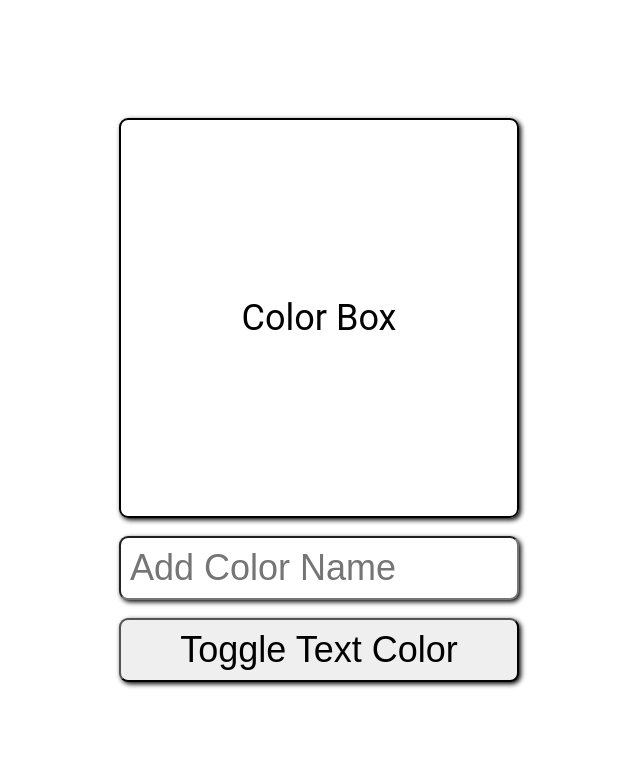
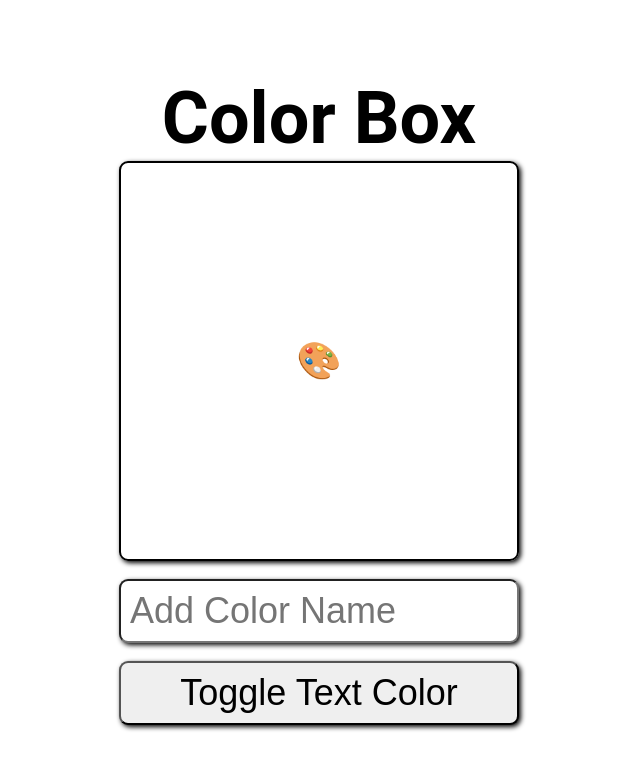
Before and after one commit to nvsmith/color-box, a React (Create React App) app: page / in a window 1280 px wide. Shown: the top 770 px of the page, without its empty margins (321-961 px from the left). Built offline with nearby package versions, Linux system fonts and the light colour scheme.

Commit message:
Add header and render title to page. Convert input to lowercase. Revert Square background to white when input color is invalid. Display palette when input is empty.

```diff
--- a/src/App.js
+++ b/src/App.js
@@ -1,5 +1,6 @@
 import Input from "./Input";
 import Square from "./Square";
+import Header from "./Header";
 import { useState } from "react";
 
 function App() {
@@ -9,6 +10,7 @@ function App() {
 
     return (
         <div className="App">
+            <Header title="Color Box" />
             <Square
                 colorValue={colorValue}
                 hexValue={hexValue}
--- a/src/Header.js
+++ b/src/Header.js
@@ -1,5 +1,9 @@
 const Header = ({ title }) => {
-    return <h1>{title}</h1>;
+    return (
+        <header>
+            <h1>{title}</h1>
+        </header>
+    );
 };
 
 export default Header;
--- a/src/Input.js
+++ b/src/Input.js
@@ -1,6 +1,12 @@
 import colorNames from "colornames";
 
-const Input = ({ colorValue, setColorValue, setHexValue, isDarkText, setIsDarkText }) => {
+const Input = ({
+    colorValue,
+    setColorValue,
+    setHexValue,
+    isDarkText,
+    setIsDarkText,
+}) => {
     return (
         <form onSubmit={(e) => e.preventDefault()}>
             <label htmlFor="">Add Color Name</label>
@@ -11,14 +17,13 @@ const Input = ({ colorValue, setColorValue, setHexValue, isDarkText, setIsDarkTe
                 placeholder="Add Color Name"
                 value={colorValue}
                 onChange={(e) => {
-                    setColorValue(e.target.value);
+                    const inputColor = e.target.value.toLowerCase(); // Convert to lowercase for consistent lookup
+                    setColorValue(inputColor);
+                    // setColorValue(e.target.value);
                     setHexValue(colorNames(e.target.value));
                 }}
             />
-            <button
-                type="button"
-                onClick={() => setIsDarkText(!isDarkText)}
-            >
+            <button type="button" onClick={() => setIsDarkText(!isDarkText)}>
                 Toggle Text Color
             </button>
         </form>
--- a/src/Square.js
+++ b/src/Square.js
@@ -1,13 +1,17 @@
+import colorNames from "colornames";
+
 const Square = ({ colorValue, hexValue, isDarkText }) => {
+    const isValidColor = hexValue !== undefined;
+
     return (
         <section
             className="square"
             style={{
-                backgroundColor: colorValue,
+                backgroundColor: isValidColor ? colorValue : "#fff",
                 color: isDarkText ? "#000" : "#fff",
             }}
         >
-            <p>{colorValue ? colorValue : "Color Box"}</p>
+            <p>{colorValue ? colorValue : "🎨"}</p>
             <p>{hexValue ? hexValue : null}</p>
         </section>
     );
```
